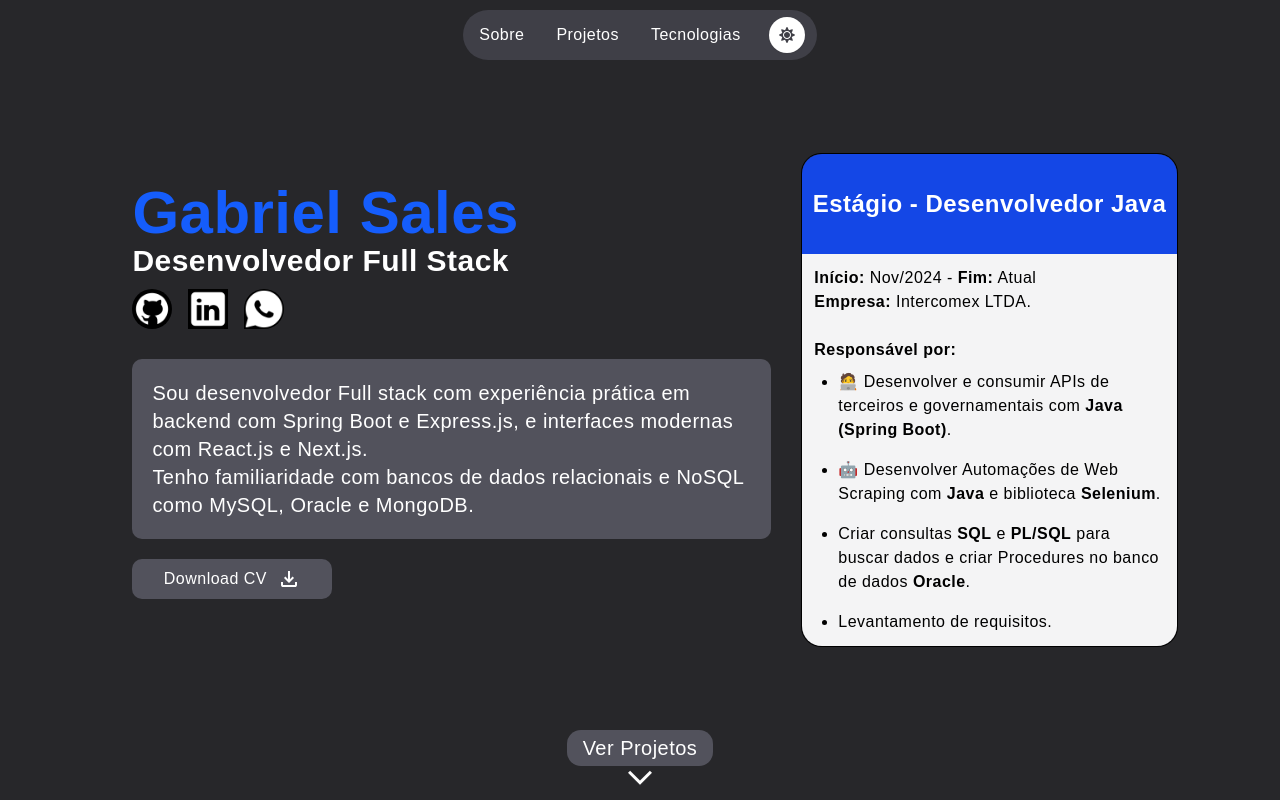
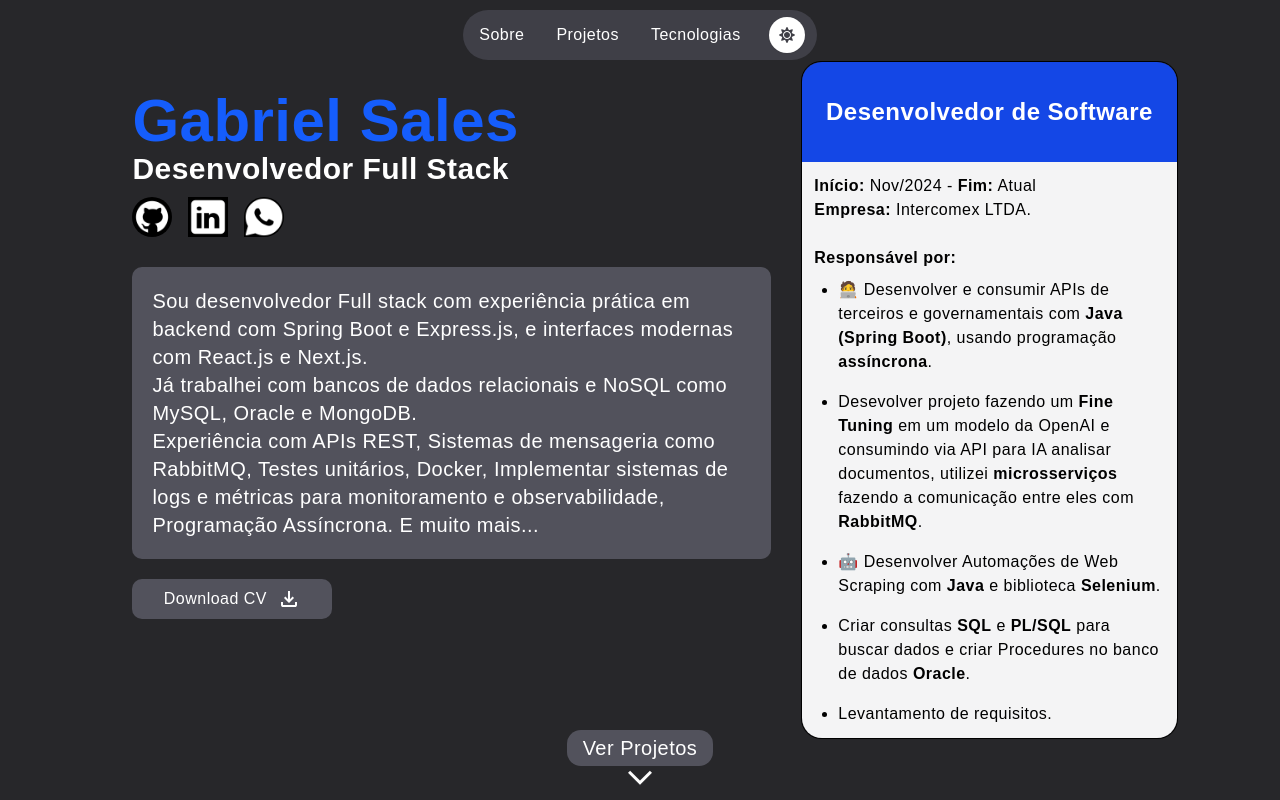
Before and after one commit to Gabriel-Sales-Mendonca/portfolio, a Next.js app: page / in a window 1280 px wide. Shown: the top 800 px of the page. Built offline with nearby package versions, Linux system fonts and the light colour scheme.

Commit message:
refactor: Atualiza a descrição das minhas principais experiências e o sobre

```diff
--- a/src/components/About/page.tsx
+++ b/src/components/About/page.tsx
@@ -24,7 +24,8 @@ export default function About() {
         </div>
 
         <p className="text-xl text-white mt-[10px] mb-[20px] bg-zinc-600 rounded-[10px] p-5">Sou desenvolvedor Full stack com experiência prática em backend com Spring Boot e Express.js, e interfaces modernas com React.js e Next.js.<br />
-        Tenho familiaridade com bancos de dados relacionais e NoSQL como MySQL, Oracle e MongoDB.
+        Já trabalhei com bancos de dados relacionais e NoSQL como MySQL, Oracle e MongoDB.<br />
+        Experiência com APIs REST, Sistemas de mensageria como RabbitMQ, Testes unitários, Docker, Implementar sistemas de logs e métricas para monitoramento e observabilidade, Programação Assíncrona. E muito mais...
         </p>
 
         <a href="/assets/pdfs/gabriel_sales_full.pdf" download="gabriel_sales_full.pdf" className="w-50 flex justify-center items-center bg-zinc-600 text-white text-base py-2 px-4 rounded-lg cursor-pointer hover:bg-gray-700">Download CV <svg xmlns="http://www.w3.org/2000/svg" className="ml-[10px]" height="24px" viewBox="0 -960 960 960" width="24px" fill="#FFFFFF"><path d="M480-320 280-520l56-58 104 104v-326h80v326l104-104 56 58-200 200ZM240-160q-33 0-56.5-23.5T160-240v-120h80v120h480v-120h80v120q0 33-23.5 56.5T720-160H240Z"/></svg></a>
--- a/src/components/MainExperience/page.tsx
+++ b/src/components/MainExperience/page.tsx
@@ -3,7 +3,7 @@ export default function MainExperience() {
       <div className="text-white border-1 border-black rounded-[20px] w-[35%] max-xl:w-[100%] h-full flex flex-col">
         <div className="bg-blue-700 text-white w-full h-[100px] font-bold flex justify-center items-center rounded-t-[20px]">
           <h2 className="text-2xl max-md:px-2 max-md:text-xl">
-            Estágio - Desenvolvedor Java
+            Desenvolvedor de Software
           </h2>
         </div>
         <div className="bg-gray-200 dark:bg-zinc-100 flex-grow rounded-b-[20px] text-black text-base p-3">
@@ -13,7 +13,9 @@ export default function MainExperience() {
           <p><span className="font-bold">Responsável por:</span></p>
 
           <ul className="mt-2 pl-6 list-disc space-y-4 text-base">
-            <li>🧑‍💻 Desenvolver e consumir APIs de terceiros e governamentais com <span className="font-bold">Java (Spring Boot)</span>.</li>
+            <li>🧑‍💻 Desenvolver e consumir APIs de terceiros e governamentais com <span className="font-bold">Java (Spring Boot)</span>, usando programação <span className="font-bold">assíncrona</span>.</li>
+
+            <li>Desevolver projeto fazendo um <span className="font-bold">Fine Tuning</span> em um modelo da OpenAI e consumindo via API para IA analisar documentos, utilizei <span className="font-bold">microsserviços</span> fazendo a comunicação entre eles com <span className="font-bold">RabbitMQ</span>.</li>
 
             <li>🤖 Desenvolver Automações de Web Scraping com <span className="font-bold">Java</span> e biblioteca <span className="font-bold">Selenium</span>.</li>
 
```
